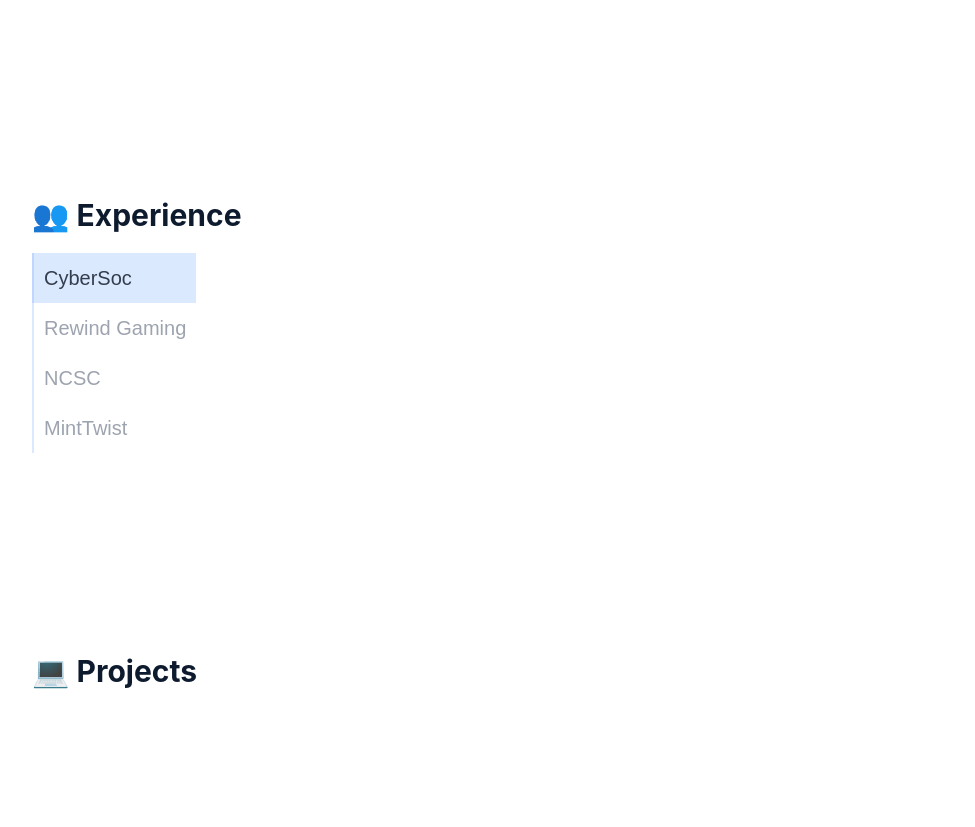
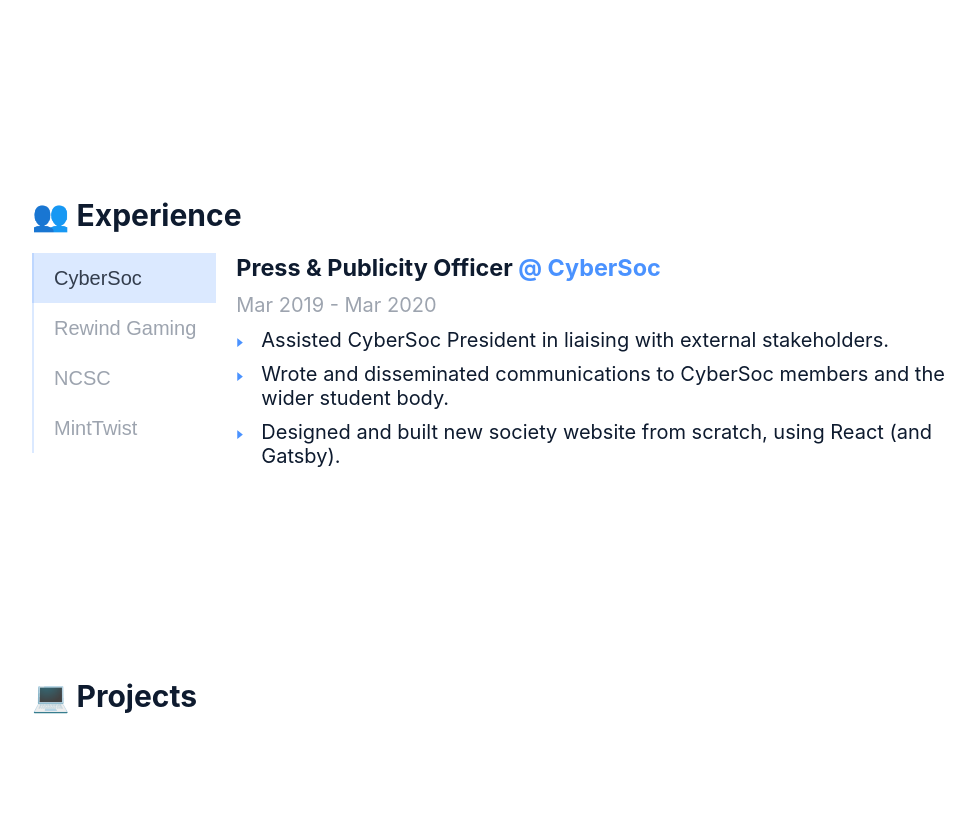
Before and after one commit to benslv/silverben10.github.io, a Gatsby site: page / in a window 1280 px wide. Shown: the part 1159-1986 px from the top of the page, without its empty margins (128-1103 px from the left). Built offline with nearby package versions, Linux system fonts and the light colour scheme; Gatsby itself is replaced by a stand-in of ours; what webfontloader would draw is missing.

Commit message:
Complete experience page

```diff
--- a/src/sections/experience.js
+++ b/src/sections/experience.js
@@ -5,6 +5,7 @@
 
 import { jobs } from "../content";
 
+import mixins from "../styles/mixins";
 import { colors, fontSizes, easing } from "../styles/theme";
 
 const StyledTabs = styled.div`
@@ -25,7 +26,7 @@
 	border: none;
 	font-size: ${fontSizes.base};
 	padding: 0;
-	padding: 0.5em;
+	padding: 0.5em 1em;
 	height: 50px;
 	border-left: 2px solid ${colors.accent_20};
 
@@ -37,11 +38,38 @@
 	text-align: left;
 	width: 100%;
 
+	white-space: nowrap;
+
 	transition: ${easing};
 
 	:hover {
 		color: ${colors.darkGrey};
 	}
+`;
+
+const StyledTabContent = styled.div`
+	position: relative;
+	width: 100%;
+	height: auto;
+
+	padding-top: 0.5em;
+	padding-left: 1em;
+
+	ul {
+		${mixins.niceList};
+	}
+`;
+
+const StyledJobTitle = styled.h3`
+	font-weight: bold;
+
+	a {
+		${mixins.link};
+	}
+`;
+
+const StyledJobRange = styled.p`
+	color: ${colors.grey};
 `;
 
 const Experience = () => {
@@ -63,6 +91,30 @@
 						</li>
 					))}
 				</StyledTabList>
+
+				{jobs.map((job, i) => {
+					const { name, role, startDate, endDate, url, responsibilities } = job;
+					return (
+						<StyledTabContent
+							key={i}
+							isActive={activeTabId === i}
+							id={`content-${i}`}
+							hidden={activeTabId !== i}>
+							<StyledJobTitle>
+								<span>{role} </span>
+								<a href={url} target="_blank" rel="nofollow noopener noreferrer">
+									@ {name}
+								</a>
+							</StyledJobTitle>
+							<StyledJobRange>{`${startDate} - ${endDate}`}</StyledJobRange>
+							<ul>
+								{responsibilities.map((resp) => (
+									<li>{resp}</li>
+								))}
+							</ul>
+						</StyledTabContent>
+					);
+				})}
 			</StyledTabs>
 		</Section>
 	);
```
